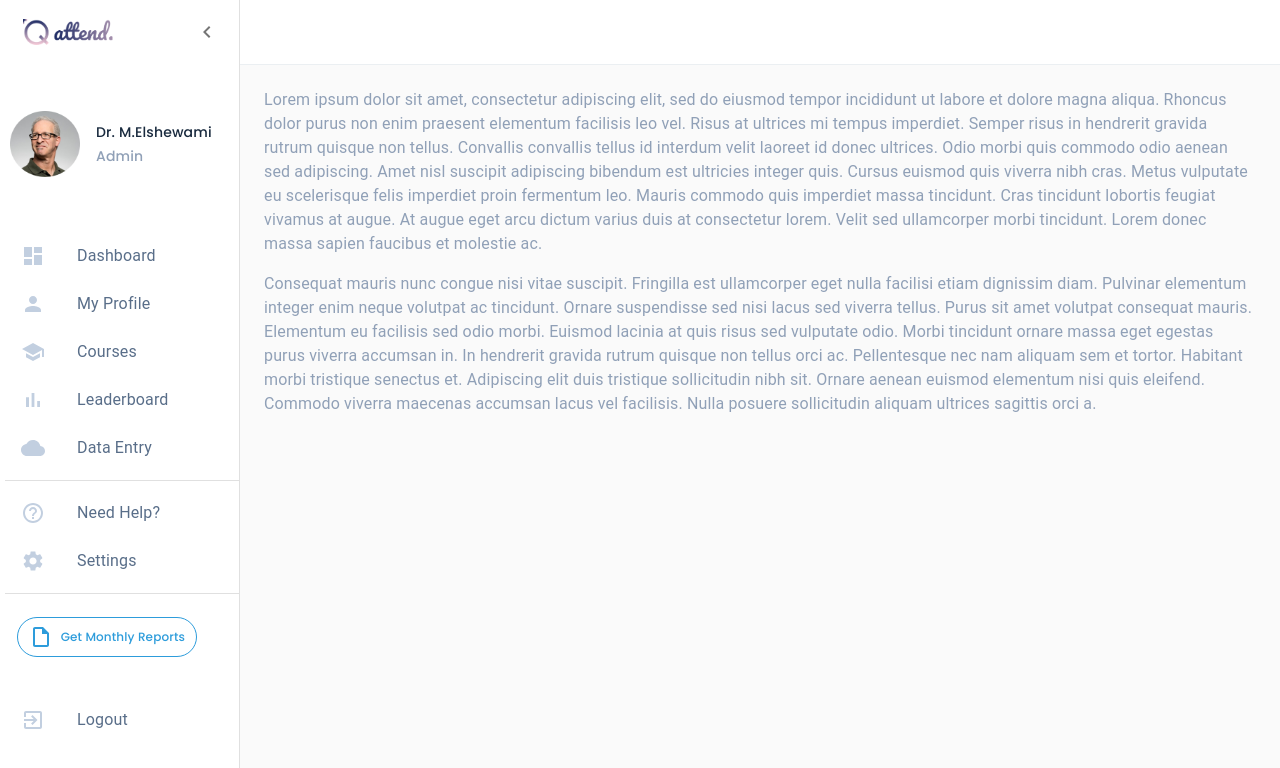
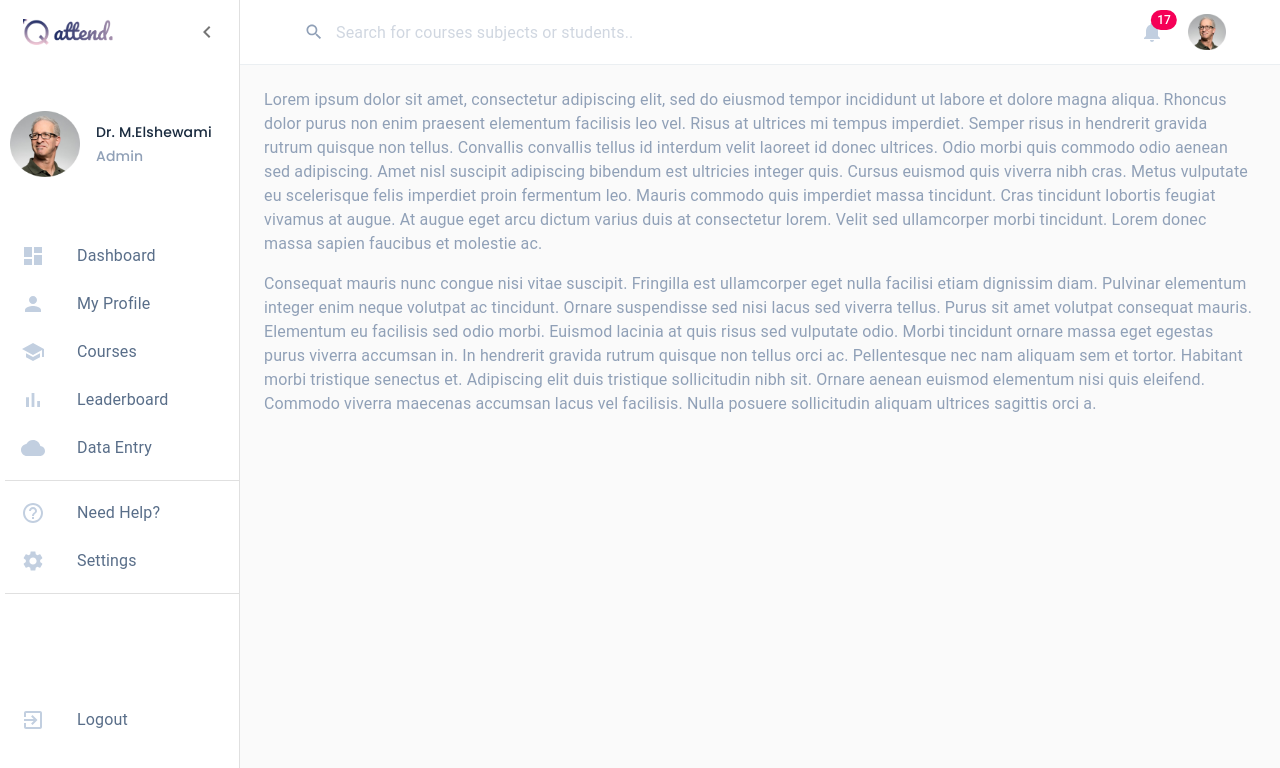
Before and after one commit to 3ba2ii/Attend., a React (Create React App) app: page / in a window 1280 px wide. Shown: the top 768 px of the page. Built offline with nearby package versions, Linux system fonts and the light colour scheme; no server answers.

Commit message:
📦 : Added a flexible material ui appbar and search field

```diff
--- /dev/null
+++ b/src/components/Drawer/AppBar.js
@@ -0,0 +1,253 @@
+import React from 'react';
+import { fade, makeStyles } from '@material-ui/core/styles';
+import AppBar from '@material-ui/core/AppBar';
+import Toolbar from '@material-ui/core/Toolbar';
+import IconButton from '@material-ui/core/IconButton';
+import InputBase from '@material-ui/core/InputBase';
+import Badge from '@material-ui/core/Badge';
+import MenuItem from '@material-ui/core/MenuItem';
+import Menu from '@material-ui/core/Menu';
+import MenuIcon from '@material-ui/icons/Menu';
+import SearchIcon from '@material-ui/icons/Search';
+import AccountCircle from '@material-ui/icons/AccountCircle';
+import NotificationsIcon from '@material-ui/icons/Notifications';
+import MoreIcon from '@material-ui/icons/MoreVert';
+import clsx from 'clsx';
+
+import qlogo from '../../assets/Q-Only-Logo.png';
+import smallAvatar from '../../assets/Ellipse.png';
+
+const drawerWidth = 240;
+
+const useStyles = makeStyles((theme) => ({
+  grow: {
+    flexGrow: 1,
+  },
+  menuButton: {
+    marginRight: theme.spacing(2),
+  },
+  title: {
+    display: 'none',
+    [theme.breakpoints.up('sm')]: {
+      display: 'block',
+    },
+  },
+  appBar: {
+    background: 'white',
+    zIndex: theme.zIndex.drawer + 1,
+    transition: theme.transitions.create(['width', 'margin'], {
+      easing: theme.transitions.easing.sharp,
+      duration: theme.transitions.duration.leavingScreen,
+    }),
+    borderBottom: '1px solid #EBEFF2',
+  },
+  appBarShift: {
+    marginLeft: drawerWidth,
+    width: `calc(100% - ${drawerWidth}px)`,
+    transition: theme.transitions.create(['width', 'margin'], {
+      easing: theme.transitions.easing.sharp,
+      duration: theme.transitions.duration.enteringScreen,
+    }),
+  },
+  search: {
+    position: 'relative',
+    borderRadius: theme.shape.borderRadius,
+    backgroundColor: fade(theme.palette.common.white, 0.15),
+    '&:hover': {
+      backgroundColor: fade(theme.palette.common.white, 0.25),
+    },
+    marginRight: theme.spacing(2),
+    marginLeft: 0,
+    width: '100%',
+    [theme.breakpoints.up('sm')]: {
+      marginLeft: theme.spacing(3),
+      width: 'auto',
+    },
+    color: '#90A0B7',
+  },
+  searchIcon: {
+    padding: theme.spacing(0, 2),
+    height: '100%',
+    position: 'absolute',
+    pointerEvents: 'none',
+    display: 'flex',
+    alignItems: 'center',
+    justifyContent: 'center',
+  },
+  inputRoot: {
+    color: 'inherit',
+    width: '100%',
+  },
+  inputInput: {
+    padding: theme.spacing(1, 1, 1, 0),
+    // vertical padding + font size from searchIcon
+    paddingLeft: `calc(1em + ${theme.spacing(4)}px)`,
+    transition: theme.transitions.create('width'),
+    width: '100%',
+    [theme.breakpoints.up('md')]: {
+      width: '40ch',
+    },
+  },
+  sectionDesktop: {
+    display: 'none',
+    [theme.breakpoints.up('md')]: {
+      display: 'flex',
+    },
+  },
+  sectionMobile: {
+    display: 'flex',
+    [theme.breakpoints.up('md')]: {
+      display: 'none',
+    },
+  },
+}));
+
+export default function PrimarySearchAppBar({ open, handleDrawerOpen }) {
+  const classes = useStyles();
+  const [anchorEl, setAnchorEl] = React.useState(null);
+  const [mobileMoreAnchorEl, setMobileMoreAnchorEl] = React.useState(null);
+
+  const isMenuOpen = Boolean(anchorEl);
+  const isMobileMenuOpen = Boolean(mobileMoreAnchorEl);
+
+  const handleProfileMenuOpen = (event) => {
+    setAnchorEl(event.currentTarget);
+  };
+
+  const handleMobileMenuClose = () => {
+    setMobileMoreAnchorEl(null);
+  };
+
+  const handleMenuClose = () => {
+    setAnchorEl(null);
+    handleMobileMenuClose();
+  };
+
+  const handleMobileMenuOpen = (event) => {
+    setMobileMoreAnchorEl(event.currentTarget);
+  };
+
+  const menuId = 'primary-search-account-menu';
+  const renderMenu = (
+    <Menu
+      anchorEl={anchorEl}
+      transformOrigin={{
+        vertical: 'top',
+        horizontal: 'center',
+      }}
+      open={isMenuOpen}
+      onClose={handleMenuClose}
+    >
+      <MenuItem onClick={handleMenuClose}>Profile</MenuItem>
+      <MenuItem onClick={handleMenuClose}>My account</MenuItem>
+    </Menu>
+  );
+
+  const mobileMenuId = 'primary-search-account-menu-mobile';
+  const renderMobileMenu = (
+    <Menu
+      anchorEl={mobileMoreAnchorEl}
+      anchorOrigin={{ vertical: 'top', horizontal: 'right' }}
+      id={mobileMenuId}
+      keepMounted
+      transformOrigin={{ vertical: 'top', horizontal: 'right' }}
+      open={isMobileMenuOpen}
+      onClose={handleMobileMenuClose}
+    >
+      <MenuItem>
+        <IconButton aria-label='show 11 new notifications' color='inherit'>
+          <Badge badgeContent={11} color='secondary'>
+            <NotificationsIcon />
+          </Badge>
+        </IconButton>
+        <p>Notifications</p>
+      </MenuItem>
+      <MenuItem onClick={handleProfileMenuOpen}>
+        <IconButton
+          aria-label='account of current user'
+          aria-controls='primary-search-account-menu'
+          aria-haspopup='true'
+          color='inherit'
+        >
+          <AccountCircle />
+        </IconButton>
+        <p>Profile</p>
+      </MenuItem>
+    </Menu>
+  );
+
+  return (
+    <div className={classes.grow}>
+      <AppBar
+        position='fixed'
+        className={clsx(classes.appBar, {
+          [classes.appBarShift]: open,
+        })}
+        elevation={0}
+      >
+        <Toolbar>
+          {!open && (
+            <IconButton
+              edge='start'
+              className={classes.menuButton}
+              color='inherit'
+              aria-label='open drawer'
+              onClick={handleDrawerOpen}
+            >
+              <img src={qlogo} alt={'logo'} className='logo-small' />
+            </IconButton>
+          )}
+
+          <div className={classes.search}>
+            <div className={classes.searchIcon}>
+              <SearchIcon fontSize={'small'} />
+            </div>
+            <InputBase
+              placeholder='Search for courses subjects or students..'
+              classes={{
+                root: classes.inputRoot,
+                input: classes.inputInput,
+              }}
+              inputProps={{ 'aria-label': 'search' }}
+            />
+          </div>
+          <div className={classes.grow} />
+          <div className={classes.sectionDesktop + ' appBar-icons'}>
+            <IconButton aria-label='show new notifications' color='inherit'>
+              <Badge badgeContent={17} color='secondary' fontSize={'small'}>
+                <NotificationsIcon style={{ color: '#C2CFE0' }} />
+              </Badge>
+            </IconButton>
+            <IconButton
+              edge='end'
+              aria-label='account of current user'
+              aria-controls={menuId}
+              aria-haspopup='true'
+              onClick={handleProfileMenuOpen}
+              color='inherit'
+            >
+              <img
+                src={smallAvatar}
+                alt='small-avatar'
+                className='small-avatar'
+              />
+            </IconButton>
+          </div>
+          <div className={classes.sectionMobile}>
+            <IconButton
+              aria-label='show more'
+              aria-controls={mobileMenuId}
+              aria-haspopup='true'
+              onClick={handleMobileMenuOpen}
+              color='inherit'
+            >
+              <MoreIcon style={{ color: '#C2CFE0' }} />
+            </IconButton>
+          </div>
+        </Toolbar>
+      </AppBar>
+      {renderMobileMenu}
+      {renderMenu}
+    </div>
+  );
+}
--- a/src/components/Dashboard/Drawer.js
+++ b/src/components/Drawer/Drawer.js
@@ -31,6 +31,7 @@ import ExitToAppIcon from '@material-ui/icons/ExitToApp';
 import avatar from '../../assets/Ellipse.png';
 
 import HelpOutlineIcon from '@material-ui/icons/HelpOutline';
+import PrimarySearchAppBar from './AppBar';
 export default function MiniDrawer() {
   const classes = useStyles();
   const theme = useTheme();
@@ -47,28 +48,8 @@ export default function MiniDrawer() {
   return (
     <div className={classes.root}>
       <CssBaseline />
-      <AppBar
-        position='fixed'
-        className={clsx(classes.appBar, {
-          [classes.appBarShift]: open,
-        })}
-        elevation={0}
-      >
-        <Toolbar className='toolbar'>
-          <IconButton
-            color='inherit'
-            aria-label='open drawer'
-            onClick={handleDrawerOpen}
-            edge='start'
-            className={clsx(classes.menuButton, {
-              [classes.hide]: open,
-            })}
-          >
-            <MenuIcon />
-          </IconButton>
-          {!open && <Logo className='drawer-logo' />}
-        </Toolbar>
-      </AppBar>
+
+      <PrimarySearchAppBar open={open} handleDrawerOpen={handleDrawerOpen} />
       <Drawer
         variant='permanent'
         className={clsx(classes.drawer, {
@@ -134,7 +115,7 @@ export default function MiniDrawer() {
         </List>
         <Divider />
 
-        <button className={`monthly-report-button ${!open && 'only-icon'}`}>
+        {/* <button className={`monthly-report-button ${!open && 'only-icon'}`}>
           <ListItemIcon className='monthly-button-icon'>
             <InsertDriveFileOutlinedIcon />
           </ListItemIcon>
@@ -145,7 +126,7 @@ export default function MiniDrawer() {
               disableTypography
             />
           )}
-        </button>
+        </button> */}
         <button className='logout-btn'>
           <List className='logout-btn'>
             {[{ text: 'Logout', icon: <ExitToAppIcon /> }].map(
--- a/src/components/Dashboard/drawer-layout.css
+++ b/src/components/Drawer/drawer-layout.css
@@ -114,3 +114,15 @@
 .delete-shadow {
   background: white;
 }
+
+.logo-small {
+  display: block;
+  max-width: 25px;
+}
+.small-avatar {
+  display: block;
+  max-width: 38px;
+}
+.appBar-icons {
+  margin-right: 30px;
+}
--- a/src/routes.js
+++ b/src/routes.js
@@ -1,6 +1,6 @@
 import React from 'react';
 import { Switch, Route, Redirect } from 'react-router-dom';
-import MiniDrawer from './components/Dashboard/Drawer';
+import MiniDrawer from './components/Drawer/Drawer';
 import Login from './components/Login/Login';
 
 const Public = () => <div>Public</div>;
```
Also changed, not shown: src/assets/Q-Only-Logo.png (added), 1 other file (tests, documents, lock files or other folders).
